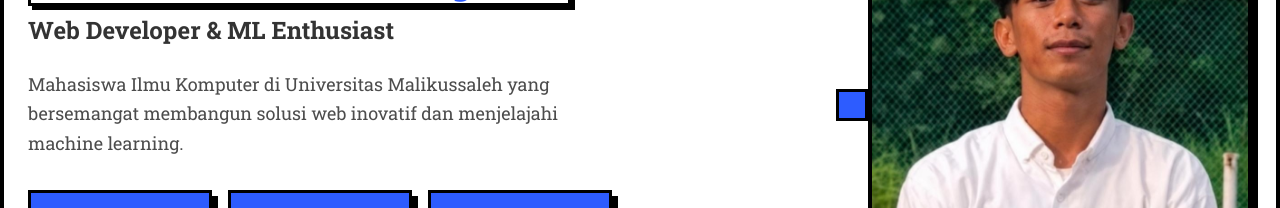
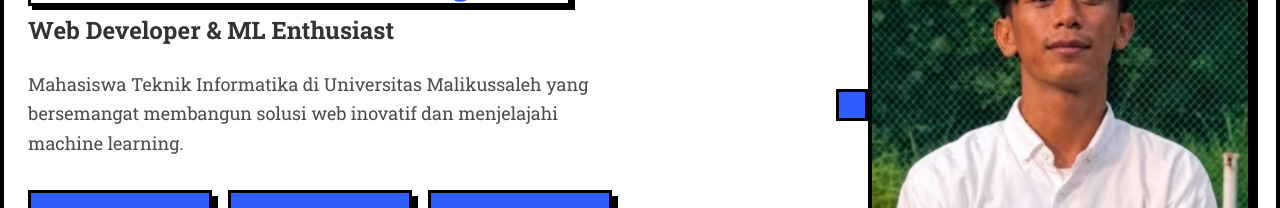
Before and after one commit to Indraaai/personal-web, a Next.js app: page / in a window 1280 px wide. Shown: the part 306-514 px from the top of the page. Built offline with nearby package versions, Linux system fonts and the light colour scheme.

Commit message:
update cv

```diff
--- a/components/Hero.tsx
+++ b/components/Hero.tsx
@@ -36,7 +36,7 @@ export default function Hero() {
 
             {/* Description */}
             <p className="text-base sm:text-lg text-black/70 leading-relaxed max-w-xl">
-              Mahasiswa Ilmu Komputer di Universitas Malikussaleh yang
+              Mahasiswa Teknik Informatika di Universitas Malikussaleh yang
               bersemangat membangun solusi web inovatif dan menjelajahi machine
               learning.
             </p>
@@ -45,7 +45,7 @@ export default function Hero() {
             {/* CTA Buttons – 3 tombol sejajar di mobile */}
             <div className="grid grid-cols-3 gap-2 sm:gap-4 pt-2">
               <a
-                href="https://drive.google.com/file/d/1Qskl-NAemhg7ybAr0Fuy_QlUhwrYuUNh/view?usp=sharing"
+                href="https://drive.google.com/file/d/1XWRuFEXXsb4n3UojUzBYO-LO8yx1jORI/view?usp=sharing"
                 target="_blank"
                 rel="noopener noreferrer"
                 className="inline-flex items-center justify-center px-2 sm:px-6 py-2.5 sm:py-3 bg-[#2D5CFF] text-white font-bold text-xs sm:text-sm border-3 border-black shadow-neo hover:translate-x-1 hover:translate-y-1 hover:shadow-none transition-all duration-200"
```
